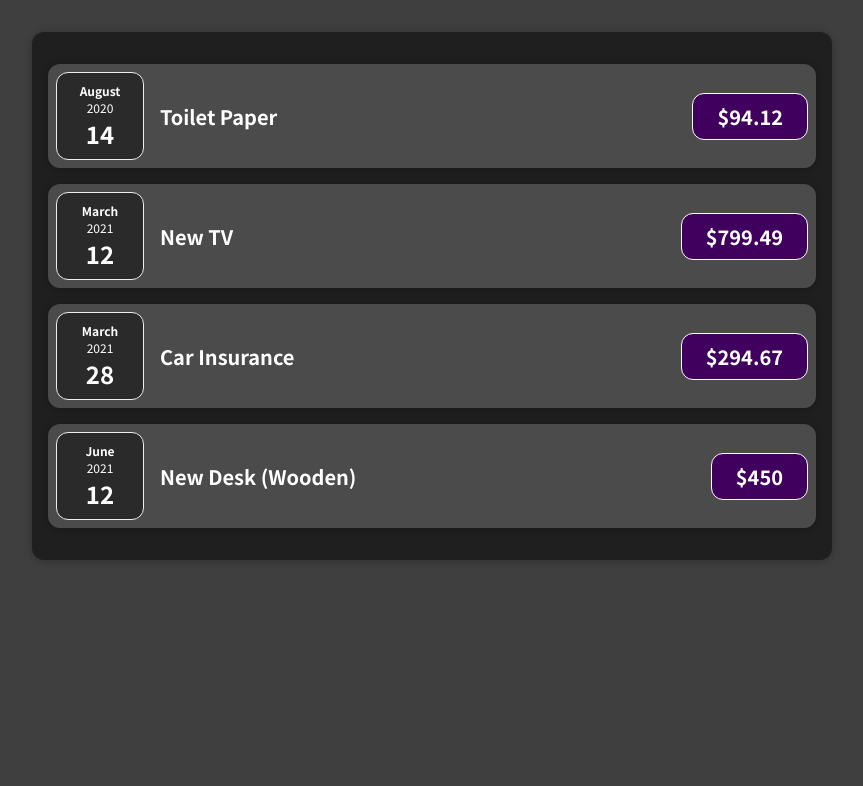
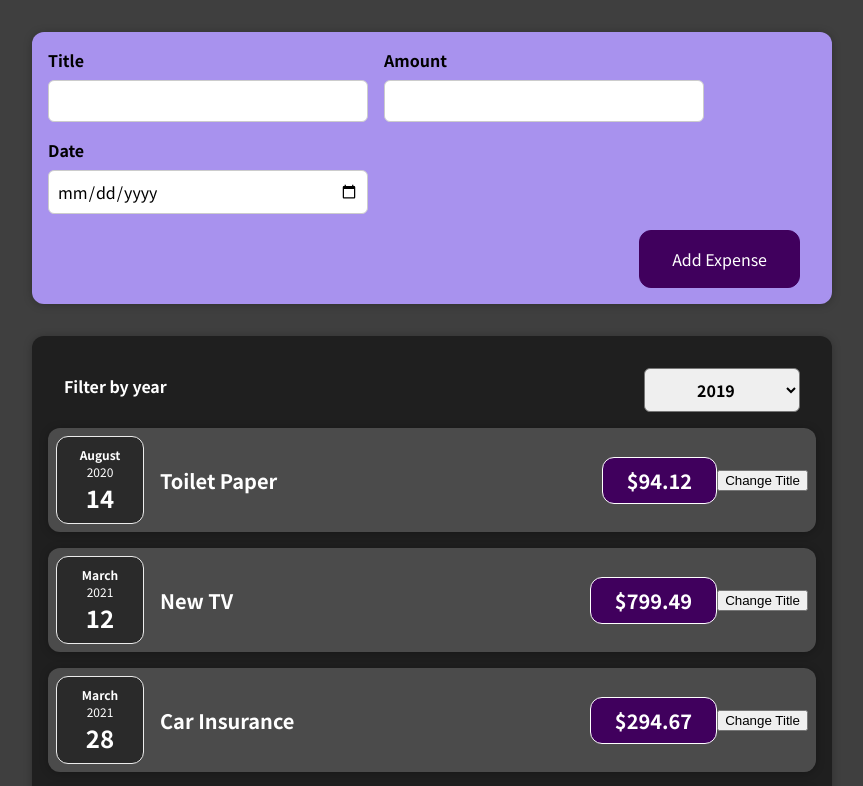
Before and after one commit to Jenrykster/react-basic, a React (Create React App) app: page / in a window 1280 px wide. Shown: the top 786 px of the page, without its empty margins (208-1071 px from the left). Built offline with nearby package versions, Linux system fonts and the light colour scheme.

Commit message:
feat: finish section 4

```diff
--- a/src/App.js
+++ b/src/App.js
@@ -1,4 +1,5 @@
 import Expenses from './components/Expenses/Expenses';
+import NewExpense from './components/NewExpense/NewExpense';
 
 const App = () => {
   const expenses = [
@@ -28,8 +29,13 @@
     },
   ];
 
+  const addExpenseHandler = (expense) => {
+    console.log('In App.js \n', expense);
+  };
+
   return (
     <div>
+      <NewExpense onAddExpense={addExpenseHandler} />
       <Expenses items={expenses} />
     </div>
   );
--- a/src/components/Expenses/ExpenseItem.js
+++ b/src/components/Expenses/ExpenseItem.js
@@ -1,15 +1,25 @@
+import { useState } from 'react';
+
 import Card from '../UI/Card';
 import ExpenseDate from './ExpenseDate';
 import './ExpenseItem.css';
 
 const ExpenseItem = (props) => {
+  const [title, setTitle] = useState(props.title);
+
+  const clickHandler = () => {
+    let newTitle = prompt('New title:');
+    setTitle(newTitle);
+  };
+
   return (
     <Card className='expense-item'>
       <ExpenseDate date={props.date} />
       <div className='expense-item__description'>
-        <h2>{props.title}</h2>
+        <h2>{title}</h2>
         <div className='expense-item__price'>${props.amount}</div>
       </div>
+      <button onClick={clickHandler}>Change Title</button>
     </Card>
   );
 };
--- a/src/components/Expenses/Expenses.js
+++ b/src/components/Expenses/Expenses.js
@@ -1,10 +1,22 @@
 import './Expenses.css';
 import ExpenseItem from './ExpenseItem';
 import Card from '../UI/Card';
+import ExpensesFilter from '../ExpensesFilter/ExpensesFilter';
+import { useState } from 'react';
 
 const Expenses = (props) => {
+  const [selectedYear, setSelectedYear] = useState('2019');
+
+  const setFilterYearHandler = (year) => {
+    selectedYear(year);
+  };
+
   return (
     <Card className='expenses'>
+      <ExpensesFilter
+        selected={selectedYear}
+        onChangeYear={setFilterYearHandler}
+      />
       <ExpenseItem
         title={props.items[0].title}
         amount={props.items[0].amount}
--- /dev/null
+++ b/src/components/ExpensesFilter/ExpensesFilter.css
@@ -0,0 +1,24 @@
+.expenses-filter {
+  color: white;
+  padding: 0 1rem;
+}
+
+.expenses-filter__control {
+  display: flex;
+  width: 100%;
+  align-items: center;
+  justify-content: space-between;
+  margin: 1rem 0;
+}
+
+.expenses-filter label {
+  font-weight: bold;
+  margin-bottom: 0.5rem;
+}
+
+.expenses-filter select {
+  font: inherit;
+  padding: 0.5rem 3rem;
+  font-weight: bold;
+  border-radius: 6px;
+}
--- /dev/null
+++ b/src/components/ExpensesFilter/ExpensesFilter.js
@@ -0,0 +1,23 @@
+import './ExpensesFilter.css';
+
+const ExpensesFilter = (props) => {
+  const changeSelectedYearHandler = (event) => {
+    props.onChangeYear(event.target.value);
+  };
+
+  return (
+    <div className='expenses-filter'>
+      <div className='expenses-filter__control'>
+        <label>Filter by year</label>
+        <select value={props.selected} onChange={changeSelectedYearHandler}>
+          <option value='2022'>2022</option>
+          <option value='2021'>2021</option>
+          <option value='2020'>2020</option>
+          <option value='2019'>2019</option>
+        </select>
+      </div>
+    </div>
+  );
+};
+
+export default ExpensesFilter;
--- /dev/null
+++ b/src/components/NewExpense/ExpenseForm.css
@@ -0,0 +1,26 @@
+.new-expense__controls {
+  display: flex;
+  flex-wrap: wrap;
+  gap: 1rem;
+  margin-bottom: 1rem;
+  text-align: left;
+}
+
+.new-expense__control label {
+  font-weight: bold;
+  margin-bottom: 0.5rem;
+  display: block;
+}
+
+.new-expense__control input {
+  font: inherit;
+  padding: 0.5rem;
+  border-radius: 6px;
+  border: 1px solid #ccc;
+  width: 20rem;
+  max-width: 100%;
+}
+
+.new-expense__actions {
+  text-align: right;
+}
--- /dev/null
+++ b/src/components/NewExpense/ExpenseForm.js
@@ -0,0 +1,74 @@
+import { useState } from 'react';
+import './ExpenseForm.css';
+
+const ExpenseForm = (props) => {
+  const [enteredTitle, setEnteredTitle] = useState('');
+  const [enteredAmount, setEnteredAmount] = useState('');
+  const [enteredDate, setEnteredDate] = useState('');
+
+  const titleChangeHandler = (event) => {
+    setEnteredTitle(event.target.value);
+  };
+
+  const amountChangeHandler = (event) => {
+    setEnteredAmount(event.target.value);
+  };
+
+  const dateChangeHandler = (event) => {
+    setEnteredDate(event.target.value);
+  };
+
+  const submitHandler = (event) => {
+    event.preventDefault();
+
+    const expenseData = {
+      title: enteredTitle,
+      amount: enteredAmount,
+      date: new Date(enteredDate),
+    };
+
+    props.onSaveExpenseData(expenseData);
+    setEnteredTitle('');
+    setEnteredAmount('');
+    setEnteredDate('');
+  };
+  return (
+    <form onSubmit={submitHandler}>
+      <div className='new-expense__controls'>
+        <div className='new-expense__control'>
+          <label>Title</label>
+          <input
+            type='text'
+            onChange={titleChangeHandler}
+            value={enteredTitle}
+          />
+        </div>
+        <div className='new-expense__control'>
+          <label>Amount</label>
+          <input
+            type='number'
+            min='0.01'
+            step='0.01'
+            onChange={amountChangeHandler}
+            value={enteredAmount}
+          />
+        </div>
+        <div className='new-expense__control'>
+          <label>Date</label>
+          <input
+            type='date'
+            min='2019-01-01'
+            max='2022-12-31'
+            onChange={dateChangeHandler}
+            value={enteredDate}
+          />
+        </div>
+      </div>
+      <div className='new-expense__actions'>
+        <button type='submit'>Add Expense</button>
+      </div>
+    </form>
+  );
+};
+
+export default ExpenseForm;
--- /dev/null
+++ b/src/components/NewExpense/NewExpense.css
@@ -0,0 +1,38 @@
+.new-expense {
+  background-color: #a892ee;
+  padding: 1rem;
+  margin: 2rem auto;
+  width: 50rem;
+  max-width: 95%;
+  border-radius: 12px;
+  text-align: center;
+  box-shadow: 0 1px 8px rgba(0, 0, 0, 0.25);
+}
+
+.new-expense button {
+  font: inherit;
+  cursor: pointer;
+  padding: 1rem 2rem;
+  border: 1px solid #40005d;
+  background-color: #40005d;
+  color: white;
+  border-radius: 12px;
+  margin-right: 1rem;
+}
+
+.new-expense button:hover,
+.new-expense button:active {
+  background-color: #510674;
+  border-color: #510674;
+}
+
+.new-expense button.alternative {
+  color: #220131;
+  border-color: transparent;
+  background-color: transparent;
+}
+
+.new-expense button.alternative:hover,
+.new-expense button.alternative:active {
+  background-color: #ddb3f8;
+}
--- /dev/null
+++ b/src/components/NewExpense/NewExpense.js
@@ -0,0 +1,20 @@
+import ExpenseForm from './ExpenseForm';
+import './NewExpense.css';
+
+const NewExpense = (props) => {
+  const saveExpenseDataHandler = (enteredExpenseData) => {
+    const expenseData = {
+      ...enteredExpenseData,
+      id: Math.random().toString(),
+    };
+    props.onAddExpense(expenseData);
+  };
+
+  return (
+    <div className='new-expense'>
+      <ExpenseForm onSaveExpenseData={saveExpenseDataHandler} />
+    </div>
+  );
+};
+
+export default NewExpense;
```
